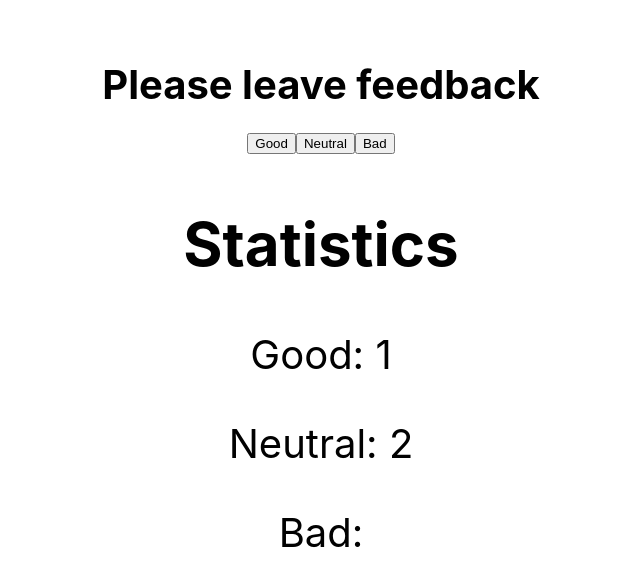
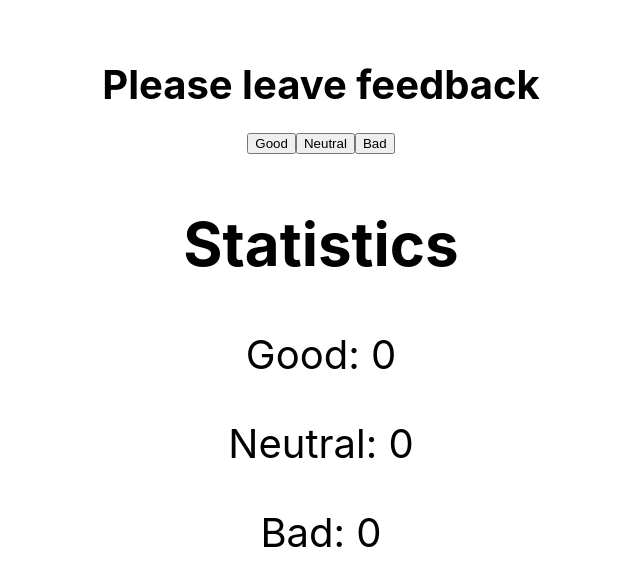
Before and after one commit to Volodymyr-Mospan/goit-react-hw-02-feedback, a React (Create React App) app: page / in a window 1280 px wide. Shown: the top 586 px of the page, without its empty margins (319-959 px from the left). Built offline with nearby package versions, Linux system fonts and the light colour scheme.

Commit message:
completed step 1

```diff
--- a/src/components/Feedback/Feedback.js
+++ b/src/components/Feedback/Feedback.js
@@ -2,17 +2,18 @@ import React, { Component } from 'react';
 
 export default class Feedback extends Component {
   state = {
-    good: 1,
-    neutral: 2,
-    bad: 30,
+    good: 0,
+    neutral: 0,
+    bad: 0,
   };
 
   addFeedbackStatus = e => {
-    const targetName = e.target.name;
-    console.log(this.state[targetName]);
-    //   this.setState(() => {
-    //       this.state[targetName];
-    //   })
+    const { state } = this;
+    const feedbackStatus = e.target.name;
+
+    this.setState(() => ({
+      [feedbackStatus]: state[feedbackStatus] + 1,
+    }));
   };
 
   render() {
@@ -28,6 +29,7 @@ export default class Feedback extends Component {
           >
             Good
           </button>
+
           <button
             type="button"
             name="neutral"
@@ -35,6 +37,7 @@ export default class Feedback extends Component {
           >
             Neutral
           </button>
+
           <button
             type="button"
             name="bad"
@@ -48,7 +51,7 @@ export default class Feedback extends Component {
 
         <p>Good: {this.state.good}</p>
         <p>Neutral: {this.state.neutral}</p>
-        <p>Bad: {this.state.bab}</p>
+        <p>Bad: {this.state.bad}</p>
       </>
     );
   }
```
